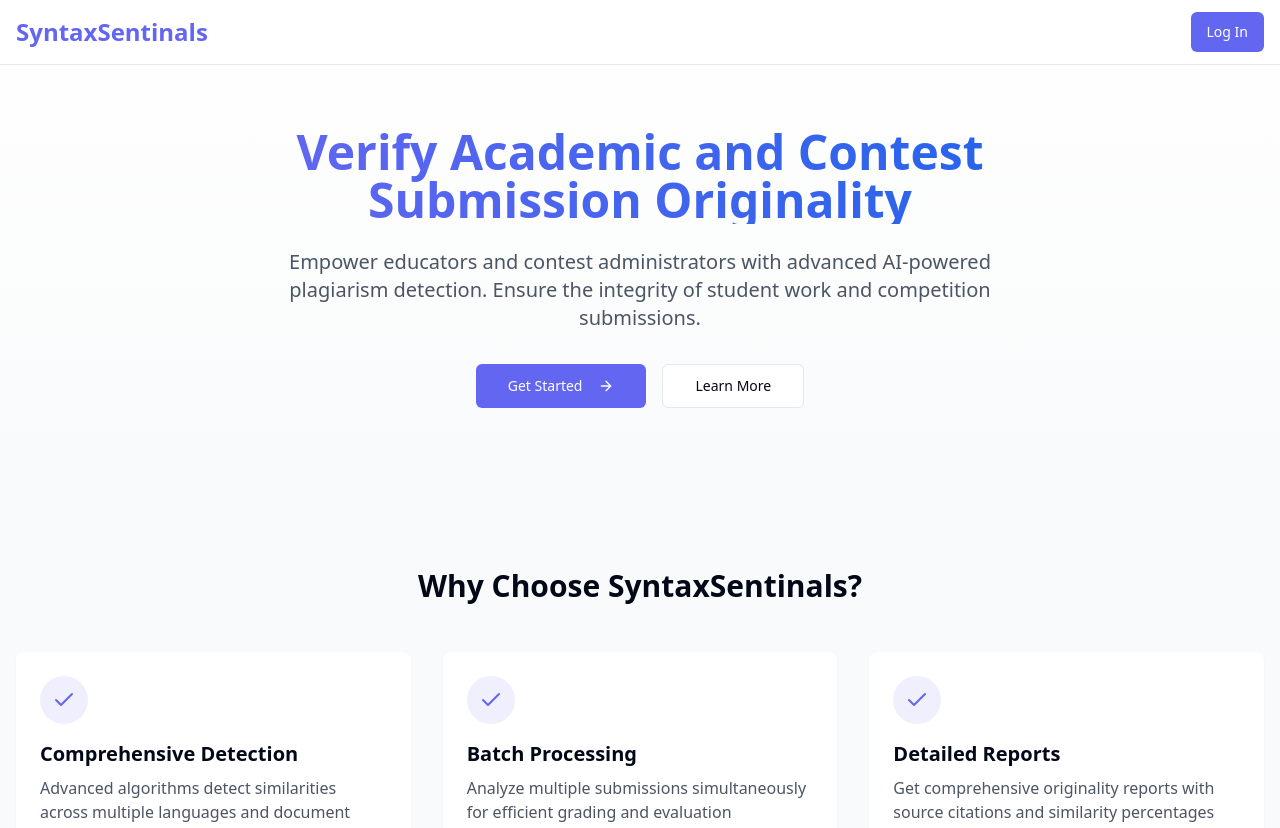
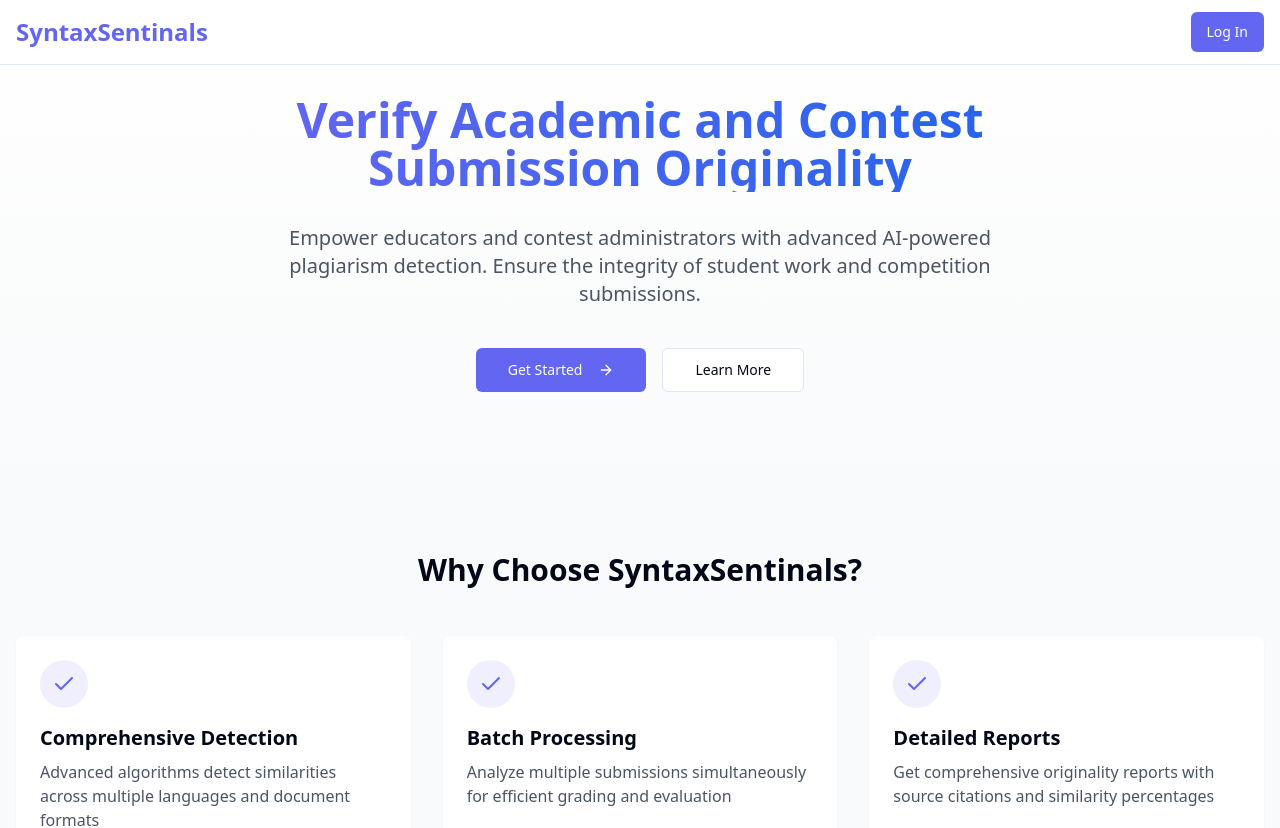
Before and after one commit to MohammadMohsinKhan/plagiarism-portal, a React (Vite) app: page / in a window 1280 px wide. Shown: the top 828 px of the page. Built offline with nearby package versions, Linux system fonts and the light colour scheme.

Commit message:
Fix text cutoff in header
Adjusted the styling of the header text in the Index component to prevent it from being cut off at the bottom.
[skip gpt_engineer]

```diff
--- a/src/pages/Index.tsx
+++ b/src/pages/Index.tsx
@@ -9,13 +9,13 @@ const Index = () => {
       <Navbar />
 
       {/* Hero Section */}
-      <section className="pt-32 pb-20 bg-gradient-to-b from-white to-gray-50">
+      <section className="pt-24 pb-20 bg-gradient-to-b from-white to-gray-50">
         <div className="container mx-auto px-4">
           <div className="max-w-3xl mx-auto text-center">
-            <h1 className="text-5xl font-bold mb-6 bg-clip-text text-transparent bg-gradient-to-r from-primary to-blue-600">
+            <h1 className="text-5xl font-bold mb-8 bg-clip-text text-transparent bg-gradient-to-r from-primary to-blue-600">
               Verify Academic and Contest Submission Originality
             </h1>
-            <p className="text-xl text-gray-600 mb-8">
+            <p className="text-xl text-gray-600 mb-10">
               Empower educators and contest administrators with advanced AI-powered plagiarism detection. Ensure the integrity of student work and competition submissions.
             </p>
             <div className="flex gap-4 justify-center">
```
